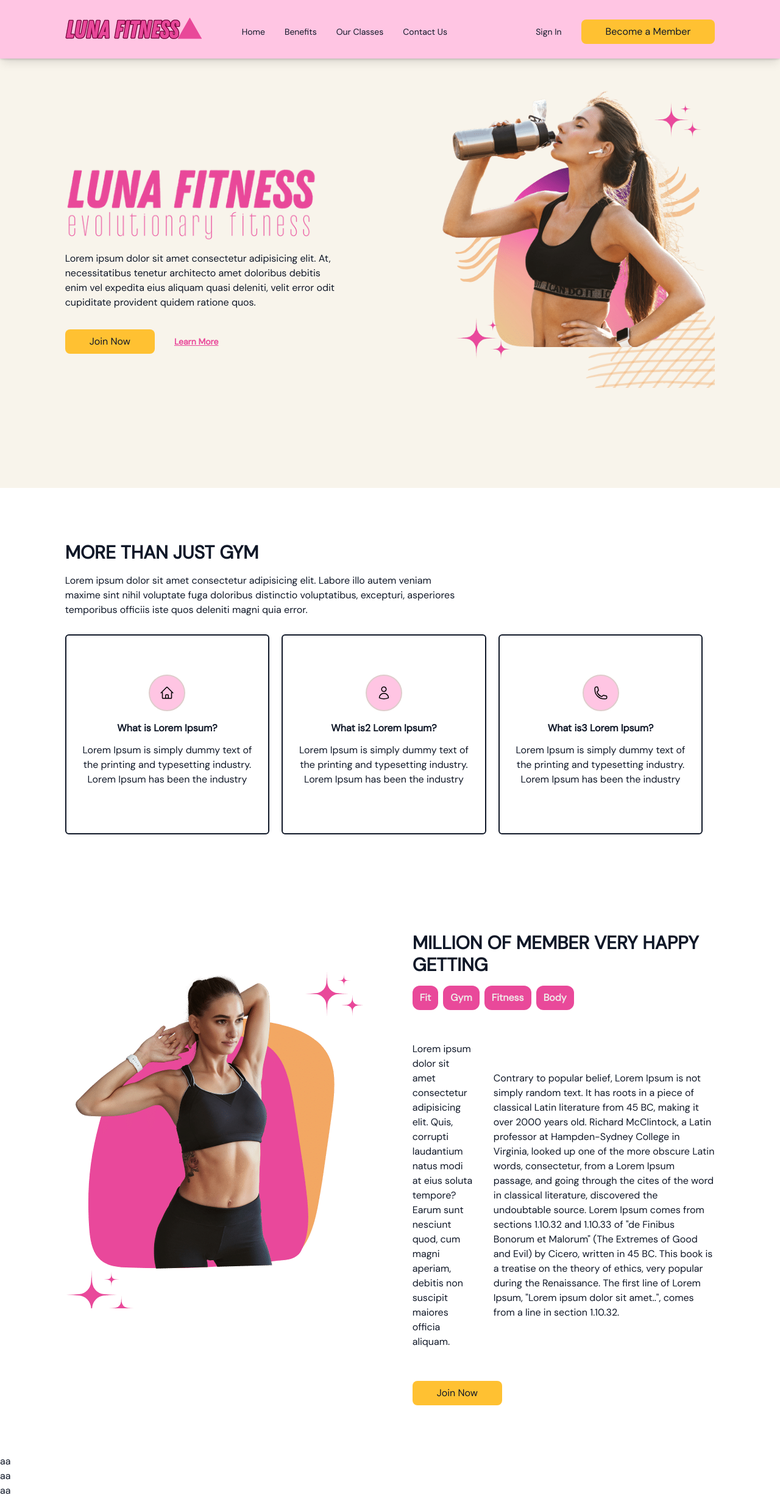
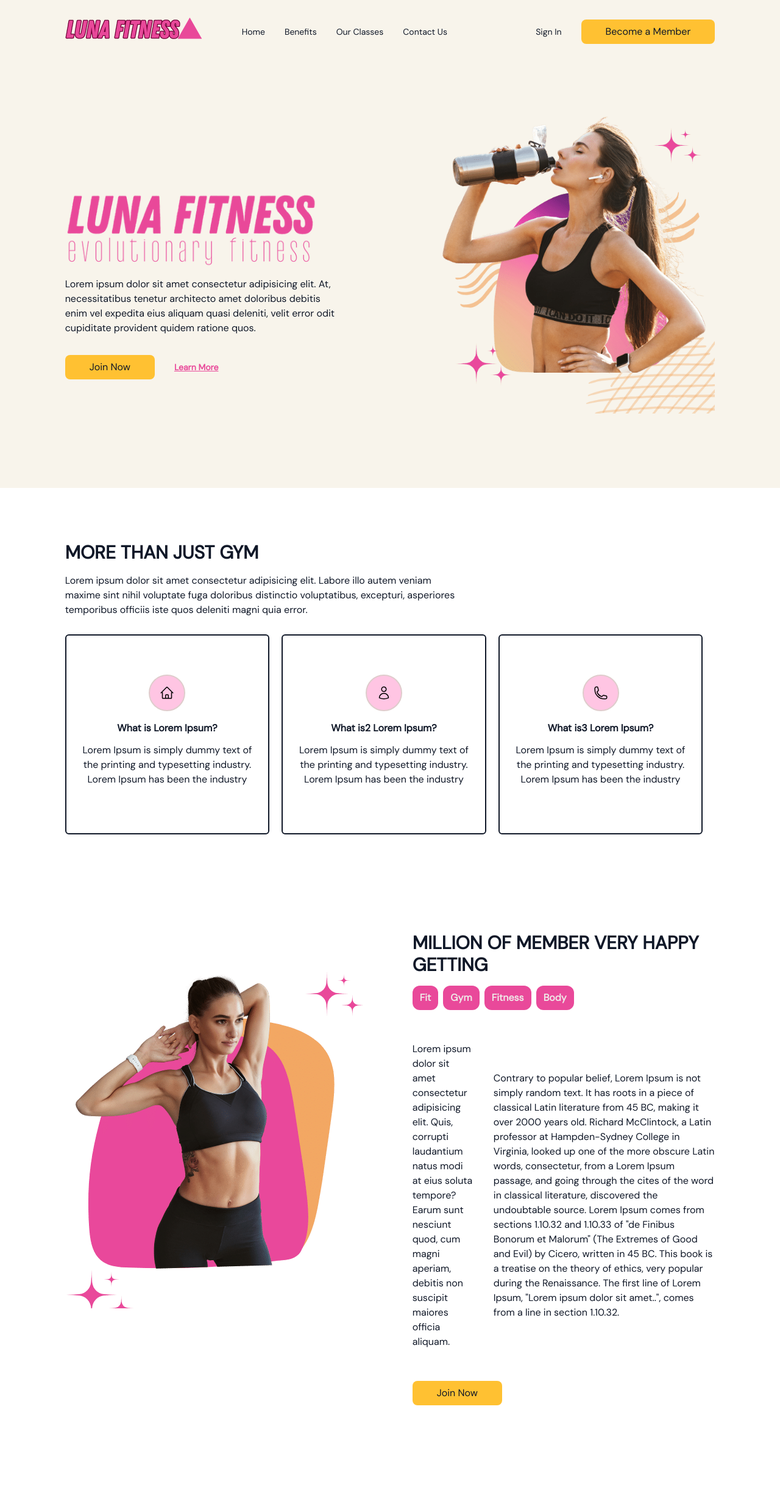
Before and after one commit to alicansadeler/fitness-app, a React (Vite) app: page / in a window 1280 px wide. Shown: the whole page at 61% size. After the commit the page ends 2384 px from the top, so only its background shows below. Built offline with nearby package versions, Linux system fonts and the light colour scheme.

Commit message:
responsive tasarım için css güncellendi

```diff
--- a/src/App.tsx
+++ b/src/App.tsx
@@ -8,10 +8,10 @@ function App() {
   useEffect(() => {
     const handleScroll = () => {
       if (window.scrollY != 0) {
-        setIsTopOfPage(true);
+        setIsTopOfPage(false);
       }
       if (window.scrollY === 0) {
-        setIsTopOfPage(false);
+        setIsTopOfPage(true);
       }
     };
 
@@ -22,11 +22,8 @@ function App() {
     <>
       <div className="app bg-gray-20">
         <Navbar isTopOfPage={isTopOfPage}></Navbar>
-        <Home></Home>
-        <Benefits></Benefits>
-        <div>aa</div>
-        <div>aa</div>
-        <div>aa</div>
+        <Home />
+        <Benefits />
       </div>
     </>
   );
--- a/src/benefits/index.tsx
+++ b/src/benefits/index.tsx
@@ -8,6 +8,7 @@ import { BenefitsType, SelectedPage } from "../shared/types";
 import Htext from "../shared/Htext";
 import BenefitDesing from "./benefitDesign";
 import ActionButton from "../shared/ActionButton";
+import Section from "../shared/Section";
 
 type Props = {
   setSelecetedPage: (value: SelectedPage) => void;
--- a/src/screen/home/index.tsx
+++ b/src/screen/home/index.tsx
@@ -5,6 +5,7 @@ import { motion } from "framer-motion";
 import AnchorLink from "react-anchor-link-smooth-scroll";
 import { SelectedPage } from "../../shared/types";
 import ActionButton from "../../shared/ActionButton";
+import Section from "../../shared/Section";
 
 type Props = {
   setSelectedPage: (value: SelectedPage) => void;
@@ -12,7 +13,7 @@ type Props = {
 
 const Home = ({ setSelectedPage }: Props) => {
   return (
-    <section id="home" className="gap-16 bg-gray-20 py-10 md:h-full md:pb-0">
+    <div id="home" className="gap-16 bg-gray-20 py-28 md:h-full md:pb-0 ">
       <motion.div className="mx-auto w-5/6 items-center justify-center md:flex md:h-5/6">
         <div className="z-10 mt-32 md:basis-3/5">
           <motion.div
@@ -63,7 +64,7 @@ const Home = ({ setSelectedPage }: Props) => {
           <img src={HomePageGraphic} />
         </div>
       </motion.div>
-    </section>
+    </div>
   );
 };
 
--- a/src/screen/navbar/Link.tsx
+++ b/src/screen/navbar/Link.tsx
@@ -1,5 +1,5 @@
 import React from "react";
-
+import { motion } from "framer-motion";
 import AnchorLink from "react-anchor-link-smooth-scroll";
 import { SelectedPage } from "../../shared/types";
 
@@ -10,15 +10,24 @@ type Props = {
 };
 
 const Link = ({ page, selectedPage, setSelectedPage }: Props) => {
-  const loverCasePage = page.toLowerCase().replace(/ /g, "") as SelectedPage;
+  const lowerCasePage = page.toLowerCase().replace(/ /g, "") as SelectedPage;
+
   return (
-    <AnchorLink
-      className={`${selectedPage == loverCasePage ? "text-primary-500" : ""}`}
-      href={`#${loverCasePage}`}
-      onClick={() => setSelectedPage(loverCasePage)}
+    <motion.div
+      whileHover={{ scale: 1.1 }}
+      whileTap={{ scale: 0.9 }}
+      transition={{ type: "spring", stiffness: 300 }}
     >
-      {page}
-    </AnchorLink>
+      <AnchorLink
+        className={`${
+          selectedPage === lowerCasePage ? "text-primary-500" : ""
+        }`}
+        href={`#${lowerCasePage}`}
+        onClick={() => setSelectedPage(lowerCasePage)}
+      >
+        {page}
+      </AnchorLink>
+    </motion.div>
   );
 };
 
--- /dev/null
+++ b/src/shared/Section.tsx
@@ -0,0 +1,23 @@
+import React from "react";
+import { motion } from "framer-motion";
+type Props = {
+  id: string;
+  children: React.ReactNode;
+};
+
+const Section = ({ children, id }: Props) => {
+  return (
+    <motion.div
+      id={id}
+      initial={{ opacity: 0, y: 50 }}
+      whileInView={{ opacity: 1, y: 0 }}
+      transition={{ duration: 0.5 }}
+      viewport={{ once: true, amount: 0.5 }}
+      className="my-20 p-10 bg-gray-100 rounded-lg"
+    >
+      {children}
+    </motion.div>
+  );
+};
+
+export default Section;
```
